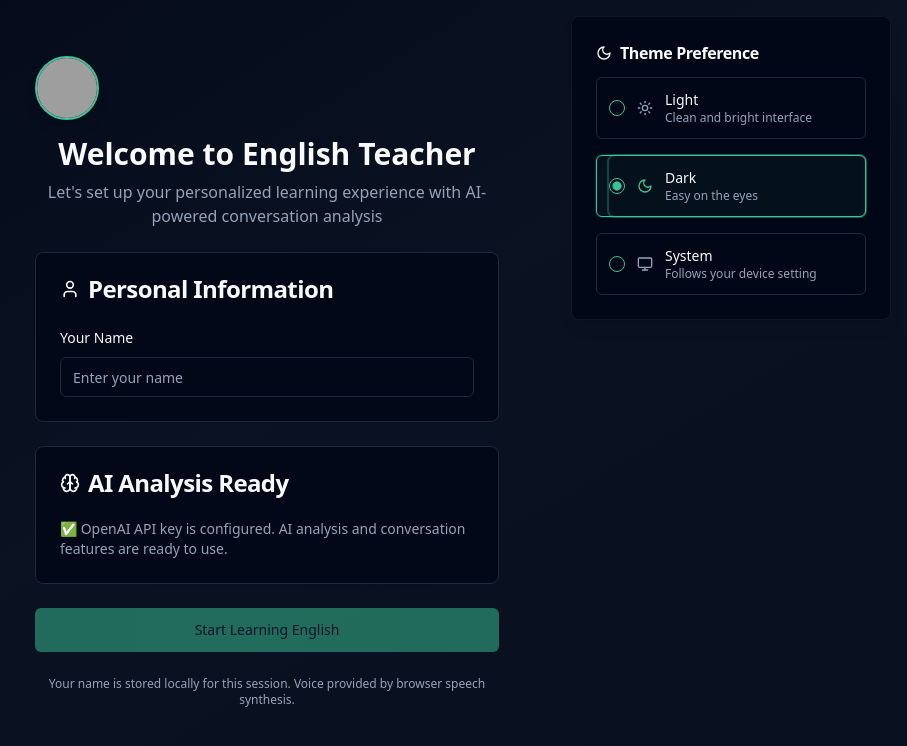
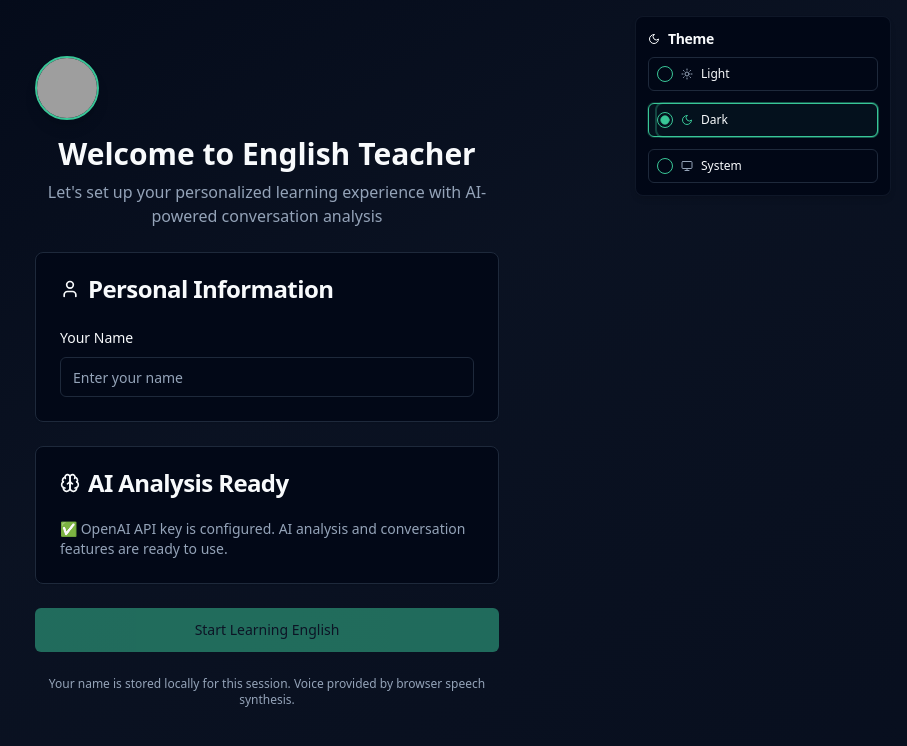
Before and after one commit to GalSened/english-echos, a React (Vite) app: page / in a window 1280 px wide. Shown: the top 746 px of the page, without its empty margins (373-1280 px from the left). Built offline with nearby package versions, Linux system fonts and the light colour scheme; grey boxes are pictures that could not be loaded.

Commit message:
Refactor theme preference UI
Make the theme preference UI smaller and more compact.

```diff
--- a/src/components/ThemeSelector.tsx
+++ b/src/components/ThemeSelector.tsx
@@ -40,18 +40,18 @@ export const ThemeSelector = () => {
   ];
 
   return (
-    <Card className="w-80 shadow-lg border-border/50 backdrop-blur-sm bg-card/95">
-      <CardHeader className="pb-3">
-        <CardTitle className="flex items-center gap-2 text-base">
-          <Moon className="h-4 w-4" />
-          Theme Preference
+    <Card className="w-64 shadow-md border-border/50 backdrop-blur-sm bg-card/95">
+      <CardHeader className="pb-2 pt-3 px-3">
+        <CardTitle className="flex items-center gap-2 text-sm">
+          <Moon className="h-3 w-3" />
+          Theme
         </CardTitle>
       </CardHeader>
-      <CardContent>
+      <CardContent className="px-3 pb-3">
         <RadioGroup
           value={theme}
           onValueChange={setTheme}
-          className="space-y-2"
+          className="space-y-1"
         >
           {themes.map((themeOption) => {
             const Icon = themeOption.icon;
@@ -61,7 +61,7 @@ export const ThemeSelector = () => {
               <div
                 key={themeOption.value}
                 className={`
-                  relative flex items-center space-x-3 rounded-md border p-3 cursor-pointer
+                  relative flex items-center space-x-2 rounded-md border p-2 cursor-pointer
                   transition-all duration-200 hover:bg-muted/50
                   ${isSelected
                     ? 'border-primary bg-primary/5 shadow-sm ring-1 ring-primary/20'
@@ -75,7 +75,7 @@ export const ThemeSelector = () => {
                   className="shrink-0"
                 />
                 <Icon
-                  className={`h-4 w-4 shrink-0 ${
+                  className={`h-3 w-3 shrink-0 ${
                     isSelected ? 'text-primary' : 'text-muted-foreground'
                   }`}
                 />
@@ -83,16 +83,11 @@ export const ThemeSelector = () => {
                   htmlFor={themeOption.value}
                   className="flex-1 cursor-pointer"
                 >
-                  <div className="flex flex-col">
-                    <span className={`text-sm font-medium ${
-                      isSelected ? 'text-foreground' : 'text-foreground'
-                    }`}>
-                      {themeOption.label}
-                    </span>
-                    <span className="text-xs text-muted-foreground">
-                      {themeOption.description}
-                    </span>
-                  </div>
+                  <span className={`text-xs font-medium ${
+                    isSelected ? 'text-foreground' : 'text-foreground'
+                  }`}>
+                    {themeOption.label}
+                  </span>
                 </Label>
                 {isSelected && (
                   <div className="absolute inset-0 rounded-md ring-2 ring-primary/30 pointer-events-none animate-pulse" />
```
